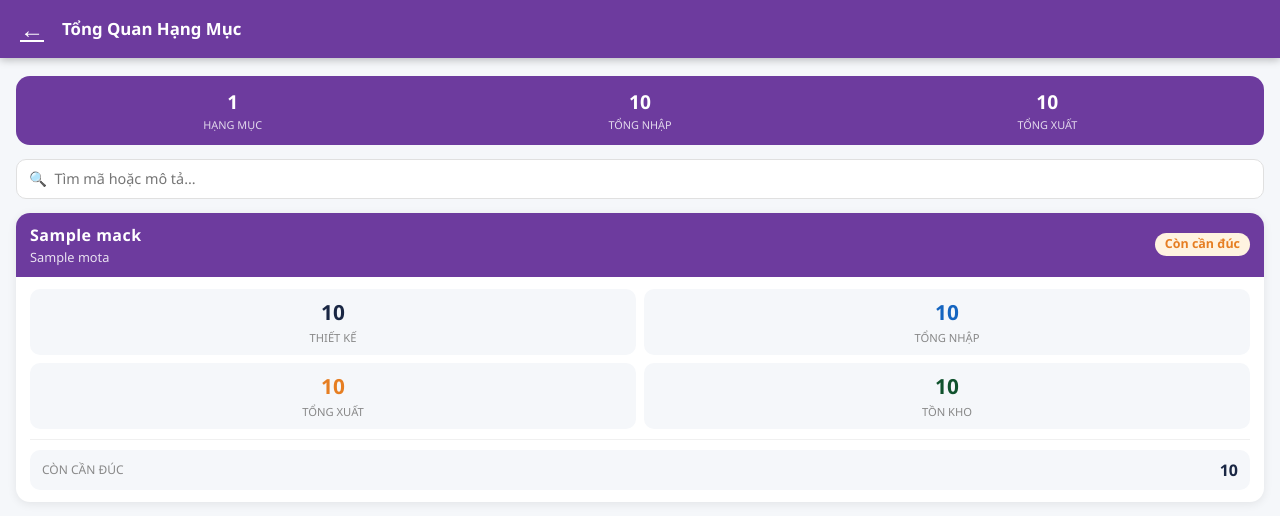
After one commit to hdhanh/baocaockds, a Flask app: template templates/tongquan.html in a window 1280 px wide. The commit adds this page. Shown: the top 516 px of the page. Run offline with Flask 3, Linux system fonts and the light colour scheme; the template is opened without the code that fills it: most values are stand-ins (such as "Sample title", 1, 10 or a date in 2020).

Commit message:
Add files via upload

```diff
--- /dev/null
+++ b/templates/tongquan.html
@@ -0,0 +1,153 @@
+{% extends "base.html" %}
+{% block title %}Tổng Quan Hạng Mục{% endblock %}
+{% block topbar_color %}#6d3b9e{% endblock %}
+{% block btn_color %}#6d3b9e{% endblock %}
+{% block topbar_left %}
+  <a href="{{ url_for('hub') }}" class="btn-back">←</a>
+{% endblock %}
+{% block topbar_title %}Tổng Quan Hạng Mục{% endblock %}
+
+{% block head_extra %}
+<style>
+  .tq-card {
+    background:#fff;border-radius:14px;padding:0;margin-bottom:14px;
+    box-shadow:0 2px 10px rgba(0,0,0,.08);overflow:hidden;
+  }
+  .tq-header {
+    background:#6d3b9e;color:#fff;padding:10px 14px;
+    display:flex;justify-content:space-between;align-items:center;
+  }
+  .tq-mack { font-size:1rem;font-weight:800;letter-spacing:.03em; }
+  .tq-mota { font-size:.8rem;opacity:.85;margin-top:1px; }
+  .tq-body { padding:12px 14px; }
+  .tq-grid { display:grid;grid-template-columns:1fr 1fr;gap:8px; }
+  .tq-stat { background:#f5f7fa;border-radius:10px;padding:8px 12px;text-align:center; }
+  .tq-stat .val {
+    font-size:1.3rem;font-weight:800;
+    color:#1a2744;
+  }
+  .tq-stat .lbl { font-size:.7rem;color:#888;text-transform:uppercase;margin-top:2px; }
+  .tq-stat.highlight-green .val { color:#10522d; }
+  .tq-stat.highlight-red   .val { color:#c0392b; }
+  .tq-stat.highlight-blue  .val { color:#1565c0; }
+  .tq-stat.highlight-orange .val { color:#e67e22; }
+  .tq-divider { height:1px;background:#f0f0f0;margin:10px 0; }
+  .tq-row-full { background:#f5f7fa;border-radius:10px;padding:8px 12px;
+                 display:flex;justify-content:space-between;align-items:center; }
+  .tq-row-full .lbl { font-size:.75rem;color:#888;text-transform:uppercase; }
+  .tq-row-full .val { font-size:1rem;font-weight:700;color:#1a2744; }
+  .badge-ok   { background:#e8f5ee;color:#10522d;border-radius:20px;padding:2px 10px;font-size:.78rem;font-weight:700; }
+  .badge-warn { background:#fff3e0;color:#e67e22;border-radius:20px;padding:2px 10px;font-size:.78rem;font-weight:700; }
+  .badge-over { background:#fdecea;color:#c0392b;border-radius:20px;padding:2px 10px;font-size:.78rem;font-weight:700; }
+  .empty-state { text-align:center;padding:48px 20px;color:#aaa; }
+  .filter-bar { display:flex;gap:8px;margin-bottom:14px; }
+  .filter-bar input { flex:1;border-radius:10px;border:1.5px solid #e0e0e0;
+                      padding:8px 12px;font-size:.9rem;outline:none; }
+  .filter-bar input:focus { border-color:#6d3b9e; }
+  .summary-strip {
+    background:#6d3b9e;color:#fff;border-radius:14px;
+    padding:12px 16px;margin-bottom:14px;
+    display:grid;grid-template-columns:repeat(3,1fr);gap:6px;text-align:center;
+  }
+  .summary-strip .s-val { font-size:1.2rem;font-weight:800; }
+  .summary-strip .s-lbl { font-size:.68rem;opacity:.8;text-transform:uppercase; }
+</style>
+{% endblock %}
+
+{% block content %}
+
+{% if rows %}
+<!-- Strip tổng hợp -->
+{% set total_sl  = rows | sum(attribute='soluong') %}
+{% set total_nhap = rows | sum(attribute='tongnhap') %}
+{% set total_xuat = rows | sum(attribute='tongxuat') %}
+<div class="summary-strip">
+  <div>
+    <div class="s-val">{{ rows | length }}</div>
+    <div class="s-lbl">Hạng mục</div>
+  </div>
+  <div>
+    <div class="s-val">{{ total_nhap | int }}</div>
+    <div class="s-lbl">Tổng nhập</div>
+  </div>
+  <div>
+    <div class="s-val">{{ total_xuat | int }}</div>
+    <div class="s-lbl">Tổng xuất</div>
+  </div>
+</div>
+{% endif %}
+
+<!-- Tìm kiếm -->
+<div class="filter-bar">
+  <input type="text" id="searchInput" placeholder="🔍  Tìm mã hoặc mô tả..."
+         oninput="filterCards()">
+</div>
+
+<div id="cardList">
+{% if rows %}
+  {% for r in rows %}
+  {% set canduc_pct = ((r.tongnhap / r.soluong * 100) | int) if r.soluong > 0 else 0 %}
+  <div class="tq-card" data-search="{{ r.mack|lower }} {{ r.mota|lower }}">
+    <div class="tq-header">
+      <div>
+        <div class="tq-mack">{{ r.mack }}</div>
+        {% if r.mota %}<div class="tq-mota">{{ r.mota }}</div>{% endif %}
+      </div>
+      <!-- Badge trạng thái -->
+      {% if r.ton < 0 %}
+        <span class="badge-over">Xuất vượt</span>
+      {% elif r.canduc <= 0 %}
+        <span class="badge-ok">Đủ đúc</span>
+      {% else %}
+        <span class="badge-warn">Còn cần đúc</span>
+      {% endif %}
+    </div>
+    <div class="tq-body">
+      <div class="tq-grid">
+        <div class="tq-stat">
+          <div class="val">{{ r.soluong | int }}</div>
+          <div class="lbl">Thiết kế</div>
+        </div>
+        <div class="tq-stat highlight-blue">
+          <div class="val">{{ r.tongnhap | int }}</div>
+          <div class="lbl">Tổng nhập</div>
+        </div>
+        <div class="tq-stat highlight-orange">
+          <div class="val">{{ r.tongxuat | int }}</div>
+          <div class="lbl">Tổng xuất</div>
+        </div>
+        <div class="tq-stat {% if r.ton < 0 %}highlight-red{% else %}highlight-green{% endif %}">
+          <div class="val">{{ r.ton | int }}</div>
+          <div class="lbl">Tồn kho</div>
+        </div>
+      </div>
+      <div class="tq-divider"></div>
+      <div class="tq-row-full">
+        <div class="lbl">Còn cần đúc</div>
+        <div class="val {% if r.canduc < 0 %}highlight-red{% endif %}">
+          {{ r.canduc | int }}
+        </div>
+      </div>
+    </div>
+  </div>
+  {% endfor %}
+{% else %}
+  <div class="empty-state">
+    <div style="font-size:2.5rem">📋</div>
+    <div style="margin-top:8px">Chưa có dữ liệu hạng mục</div>
+  </div>
+{% endif %}
+</div>
+
+{% block scripts %}
+<script>
+function filterCards() {
+  const q = document.getElementById("searchInput").value.toLowerCase();
+  document.querySelectorAll("#cardList .tq-card").forEach(c => {
+    const text = c.dataset.search || "";
+    c.style.display = text.includes(q) ? "" : "none";
+  });
+}
+</script>
+{% endblock %}
+{% endblock %}
```
Also changed, not shown: templates/hub.html (+8 -0 lines).
